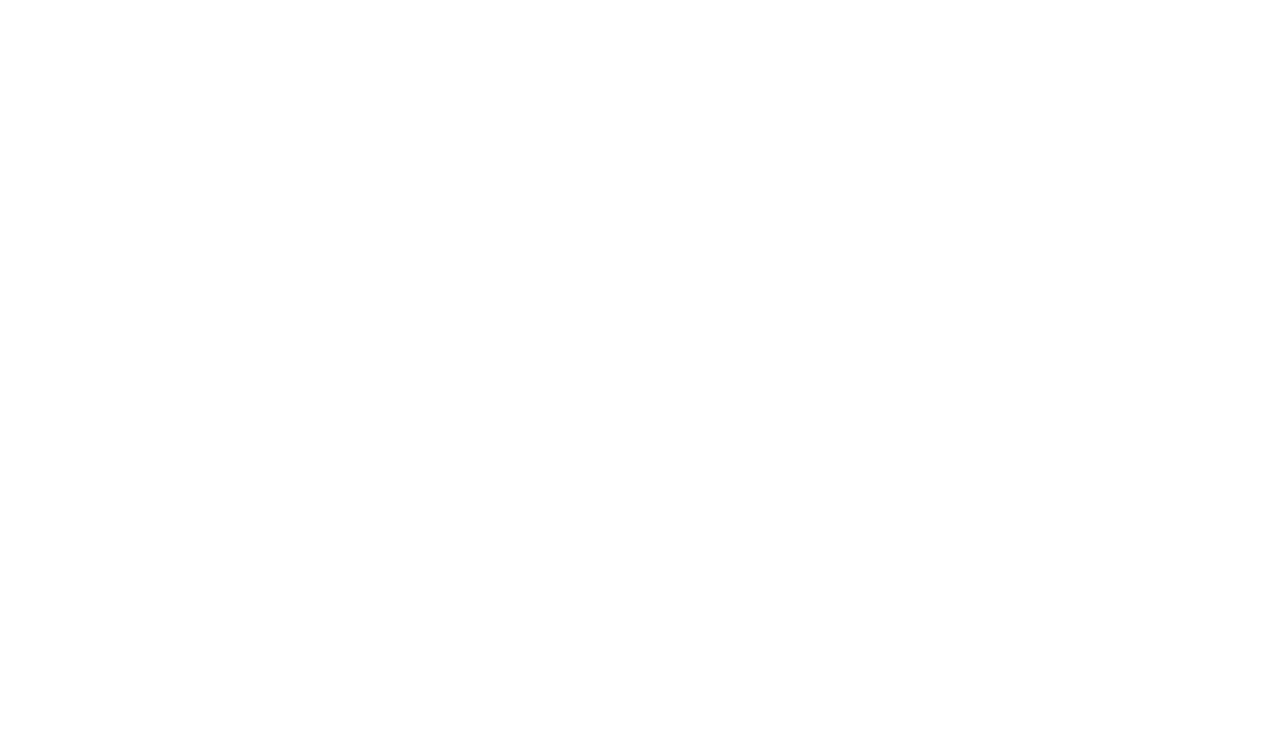
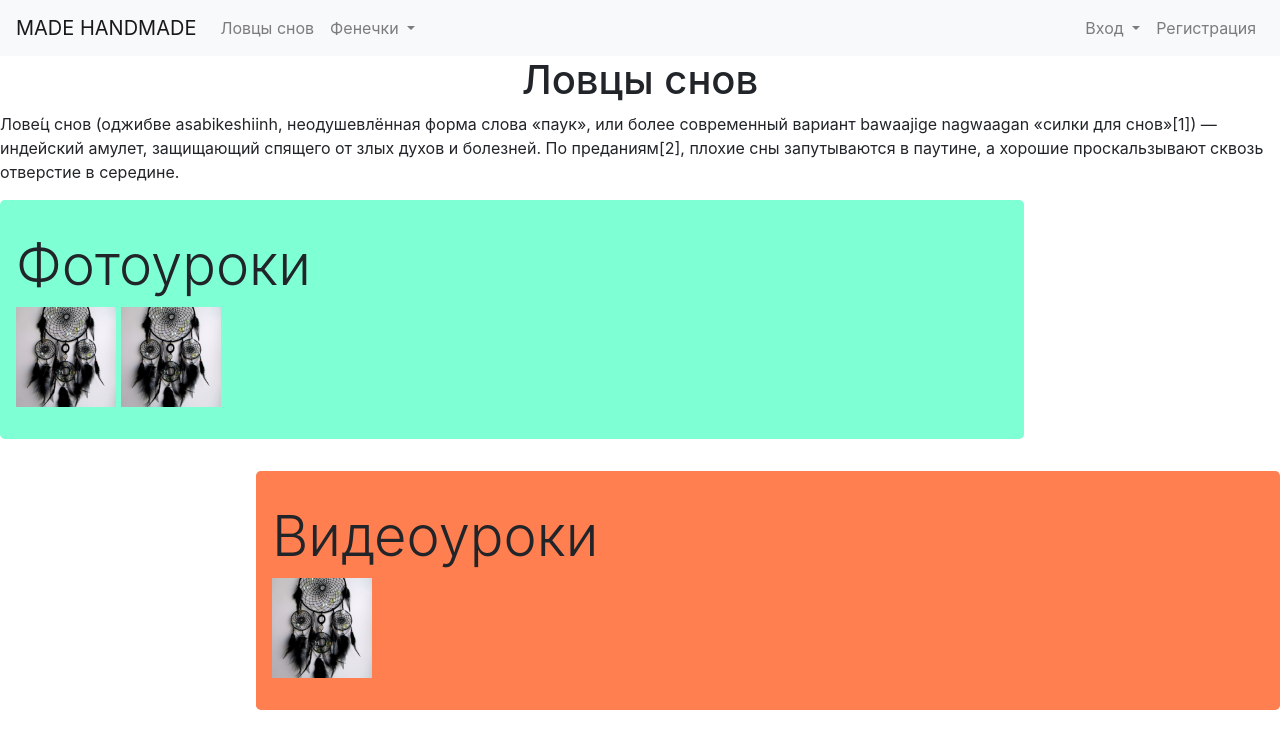
Before and after one commit to IOBratkova/webproject, a PHP site: page /dreamcatchers.html in a window 1280 px wide. Before the commit the part shown is empty. Shown: the top 749 px of the page. Run offline with PHP 8.4, Linux system fonts and the light colour scheme; some libraries are stand-ins or nearby versions.

Commit message:
Дополнена страница ловцов снов

```diff
--- a/madehandmade/dreamcatchers.html
+++ b/madehandmade/dreamcatchers.html
@@ -15,7 +15,70 @@
 <script src="https://maxcdn.bootstrapcdn.com/bootstrap/4.0.0-beta/js/bootstrap.min.js" integrity="sha384-h0AbiXch4ZDo7tp9hKZ4TsHbi047NrKGLO3SEJAg45jXxnGIfYzk4Si90RDIqNm1" crossorigin="anonymous"></script>
 <!-- Для работы бустрапа  -->
 
+<header>
+    <nav class="navbar navbar-expand-lg navbar-light bg-light">
+        <a class="navbar-brand" href="#">MADE HANDMADE</a>
+        <button class="navbar-toggler" type="button" data-toggle="collapse" data-target="#navbarSupportedContent" aria-controls="navbarSupportedContent" aria-expanded="false" aria-label="Toggle navigation">
+            <span class="navbar-toggler-icon"></span>
+        </button>
 
+        <div class="collapse navbar-collapse" id="navbarSupportedContent">
+            <ul class="navbar-nav mr-auto">
+                <li class="nav-item">
+                    <a class="nav-link" href="#">Ловцы снов</a>
+                </li>
+                <li class="nav-item dropdown">
+                    <a class="nav-link dropdown-toggle" href="#" id="navbarDropdownFirst" role="button" data-toggle="dropdown" aria-haspopup="true" aria-expanded="false">
+                        Фенечки
+                    </a>
+                    <div class="dropdown-menu" aria-labelledby="navbarDropdown">
+                        <a class="dropdown-item" href="#">Прямое плетение</a>
+                        <a class="dropdown-item" href="#">Косое плетение</a>
+                    </div>
+                </li>
+            </ul>
+            <form class="form-inline mt-2 mt-md-0">
+                <ul class="navbar-nav mr-auto">
+                    <li class="nav-item dropdown">
+                        <a class="nav-link dropdown-toggle" href="#" id="navbarDropdownSecond" role="button" data-toggle="dropdown" aria-haspopup="true" aria-expanded="false">
+                            Вход
+                        </a>
+                        <div class="dropdown-menu" aria-labelledby="navbarDropdown">
+                            <input class="form-control mr-sm-1" type="text" placeholder="Логин" aria-label="Login">
+                            <input class="form-control mr-sm-1" type="text" placeholder="Пароль" aria-label="Password">
+                            <button class="btn btn-outline-info btn-sm btn-block" type="submit">Войти</button>
+                        </div>
+                    </li>
+                    <li class="nav-item">
+                        <a class="nav-link" href="#">Регистрация</a>
+                    </li>
+                </ul>
+            </form>
+        </div>
+    </nav>
+</header>
+
+<div class="header-h1">
+    <h1>Ловцы снов</h1>
+</div>
+
+<div>
+    <p>Лове́ц снов (оджибве asabikeshiinh, неодушевлённая форма слова «паук», или более современный вариант bawaajige nagwaagan «силки для снов»[1]) — индейский амулет, защищающий спящего от злых духов и болезней. По преданиям[2], плохие сны запутываются в паутине, а хорошие проскальзывают сквозь отверстие в середине.</p>
+    <div class="jumbotron-left-green">
+        <h1 class="display-4">Фотоуроки</h1>
+        <picture>
+            <img src="static/dc1.jpg" height="100" weight="100">
+            <img src="static/dc1.jpg" height="100" weight="100">
+        </picture>
+    </div>
+
+    <div class="jumbotron-right-orange">
+        <h1 class="display-4">Видеоуроки</h1>
+        <picture>
+            <img src="static/dc1.jpg" height="100" weight="100">
+        </picture>
+    </div>
+</div>
 
 </body>
 </html>
--- a/madehandmade/static/css/app.css
+++ b/madehandmade/static/css/app.css
@@ -1,3 +1,19 @@
 .header-h1 {
     text-align: center;
 }
+
+.jumbotron-left-green {
+    padding: 2rem 1rem;
+    margin-bottom: 2rem;
+    background-color: aquamarine;
+    border-radius: .3rem;
+    margin-right: 20%;
+}
+
+.jumbotron-right-orange {
+    padding: 2rem 1rem;
+    margin-bottom: 2rem;
+    background-color: coral;
+    border-radius: .3rem;
+    margin-left: 20%;
+}
```
Also changed, not shown: madehandmade/static/dc1.jpg (added).
